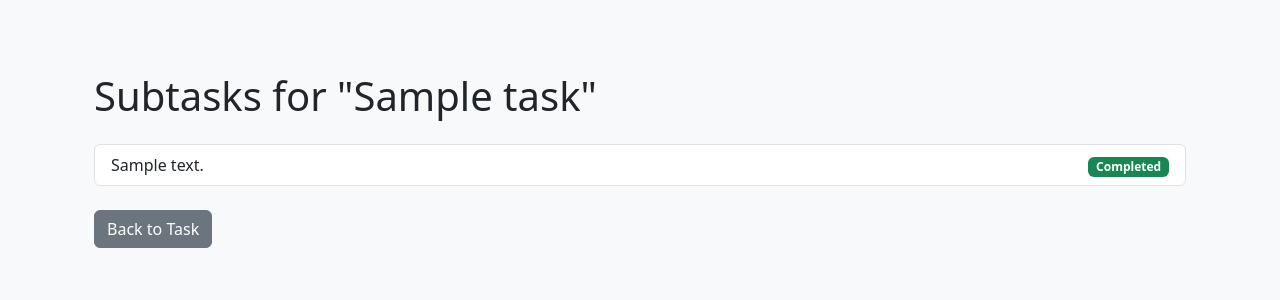
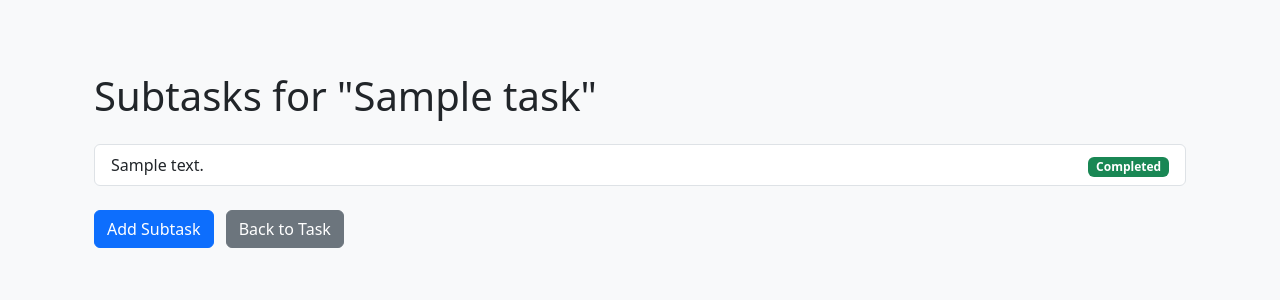
Before and after one commit to Zebyrod/todo-django-crud-app, a Django app: page /tasks/1/subtasks/ in a window 1280 px wide. Shown: the part 58-358 px from the top of the page. Run offline with Django 5.2, Linux system fonts and the light colour scheme; tables that the repository leaves empty hold one stand-in row (values such as "Sample post").

Commit message:
Added subtask form and C functionality for subtask completed

```diff
--- a/main_app/forms.py
+++ b/main_app/forms.py
@@ -6,3 +6,8 @@ class TaskForm(forms.ModelForm):
     class Meta:
         model = Task
         fields = ['name']
+
+class SubTaskForm(forms.ModelForm):
+    class Meta:
+        model = SubTask
+        fields = ['description', 'is_complete']
--- a/main_app/templates/subtasks/subtask_list.html
+++ b/main_app/templates/subtasks/subtask_list.html
@@ -29,7 +29,7 @@
   {% endif %}
 
   <!-- Action Buttons -->
-  <!-- <a href="{% url 'subtask_create' task.id %}" class="btn btn-primary me-2">Add Subtask</a> -->
+  <a href="{% url 'subtask-create' task.id %}" class="btn btn-primary me-2">Add Subtask</a>
   <a href="{% url 'task-detail' task.id %}" class="btn btn-secondary">Back to Task</a>
 </section>
 {% endblock %}
--- a/main_app/urls.py
+++ b/main_app/urls.py
@@ -17,4 +17,5 @@ urlpatterns = [
 
     # SUBTASK URLS
     path('tasks/<int:task_id>/subtasks/', views.subtask_list, name='subtask-list'),
+    path('tasks/<int:task_id>/subtasks/add/', views.subtask_create, name='subtask-create'),
 ]
--- a/main_app/views.py
+++ b/main_app/views.py
@@ -8,6 +8,7 @@ from .models import SubTask
 
 # import forms
 from .forms import TaskForm
+from .forms import SubTaskForm
 
 # Create your views here.
 
@@ -79,3 +80,19 @@ def subtask_list(request, task_id):
         'task': task,
         'subtasks': subtasks
     })
+
+def subtask_create(request, task_id):
+    task = Task.objects.get(id=task_id)
+    if request.method == "POST":
+        form = SubTaskForm(request.POST)
+        if form.is_valid():
+            subtask = form.save(commit=False)
+            subtask.task = task
+            subtask.save()
+            return redirect('subtask-list', task_id=task.id)
+    else:
+        form = SubTaskForm()
+    return render(request, 'subtasks/subtask_form.html', {
+        'form': form,
+        'task': task
+    })
```
Also changed, not shown: main_app/templates/subtasks/subtask_form.html (added, +30 -0 lines).
